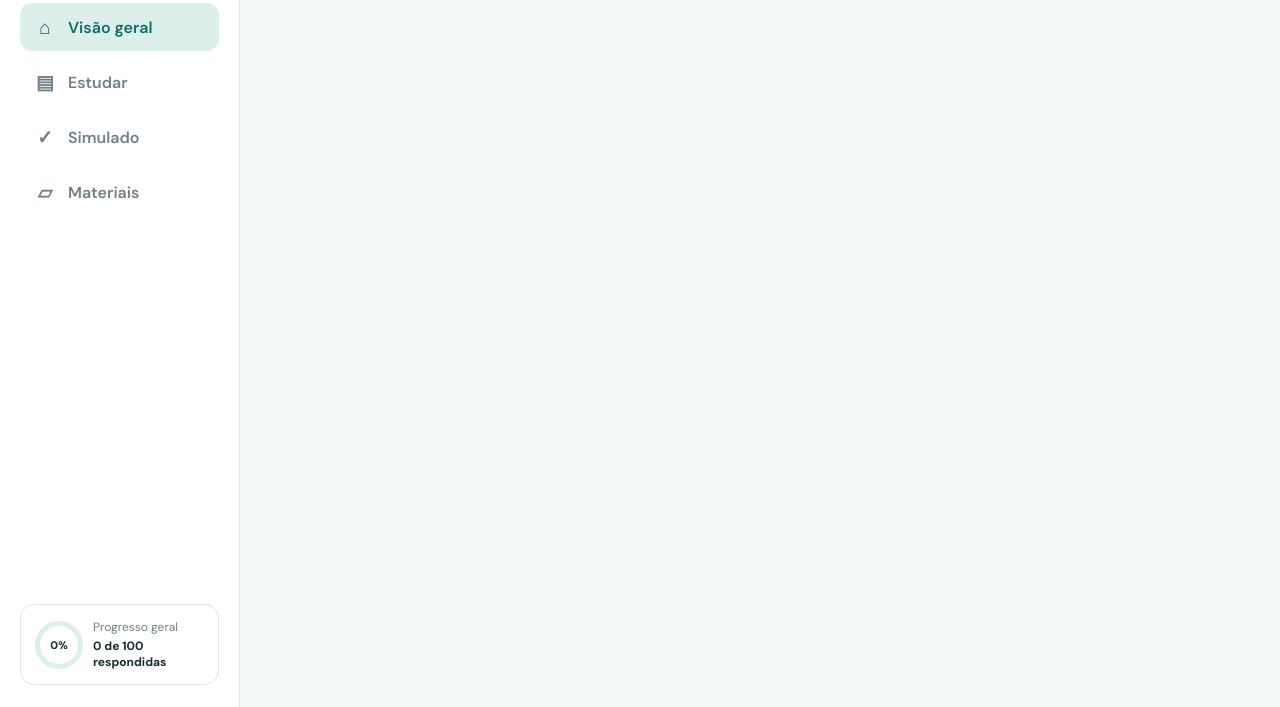
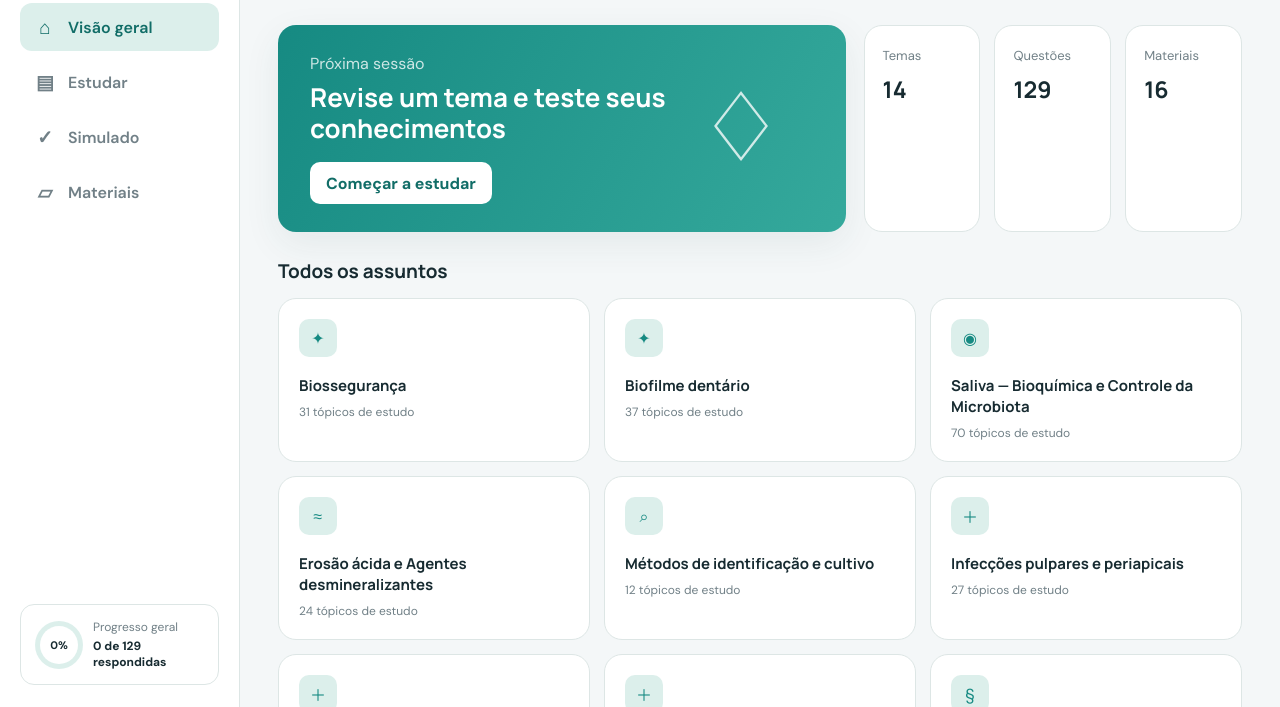
Before and after one commit to RogerCastro25/odontostudy, a plain HTML site: page index.html in a window 1280 px wide. Shown: the part 93-800 px from the top of the page. Drawn offline with Linux system fonts and the light colour scheme.

Commit message:
Add files via upload

```diff
--- a/index.html
+++ b/index.html
@@ -57,7 +57,7 @@
     <section id="view-root"></section>
   </main>
 
-  <script src="data/study-data.js"></script>
+  <script src="study-data.js"></script>
   <script src="app.js"></script>
 </body>
 </html>
```
Also changed, not shown: 1 other file.
